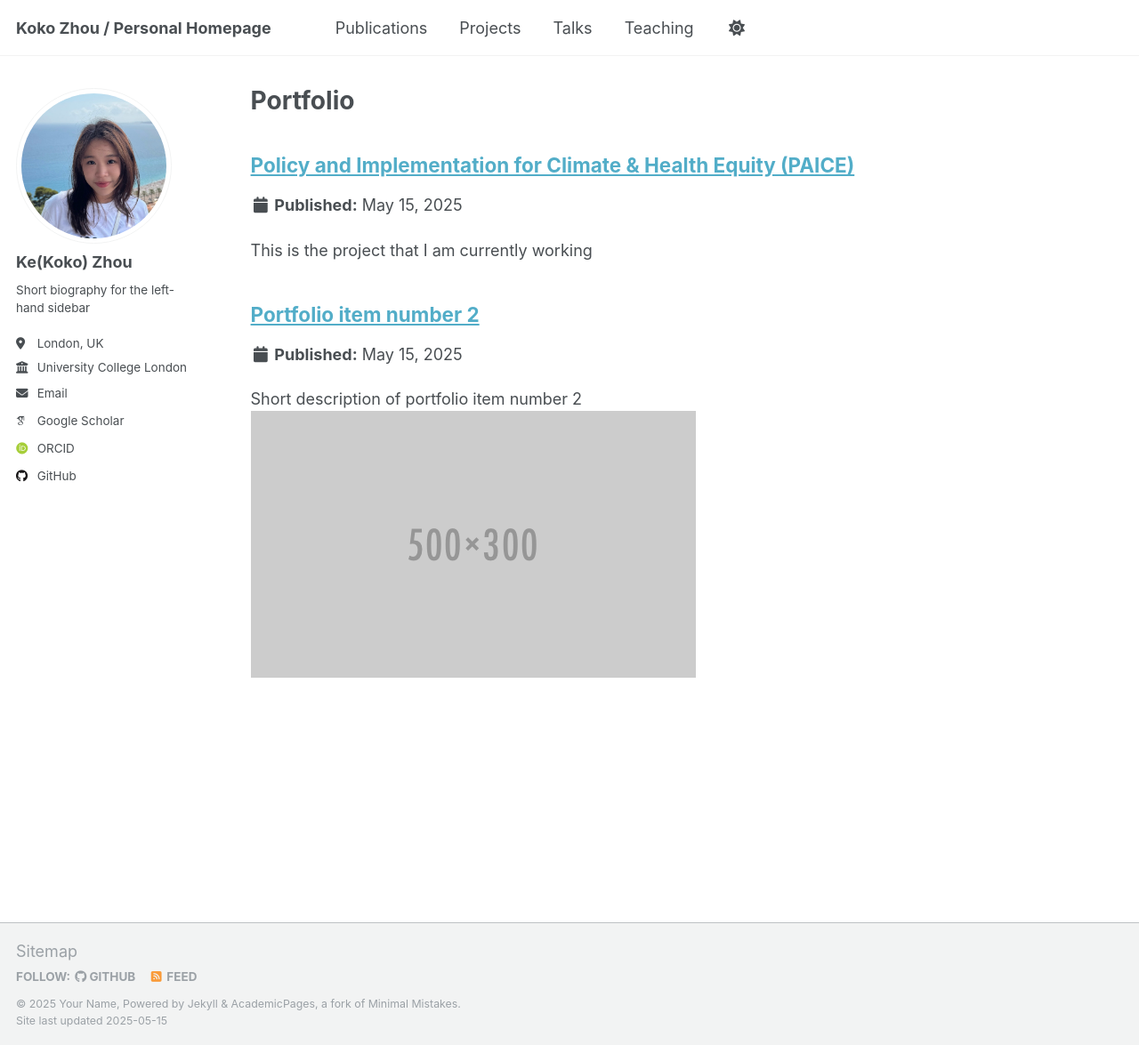
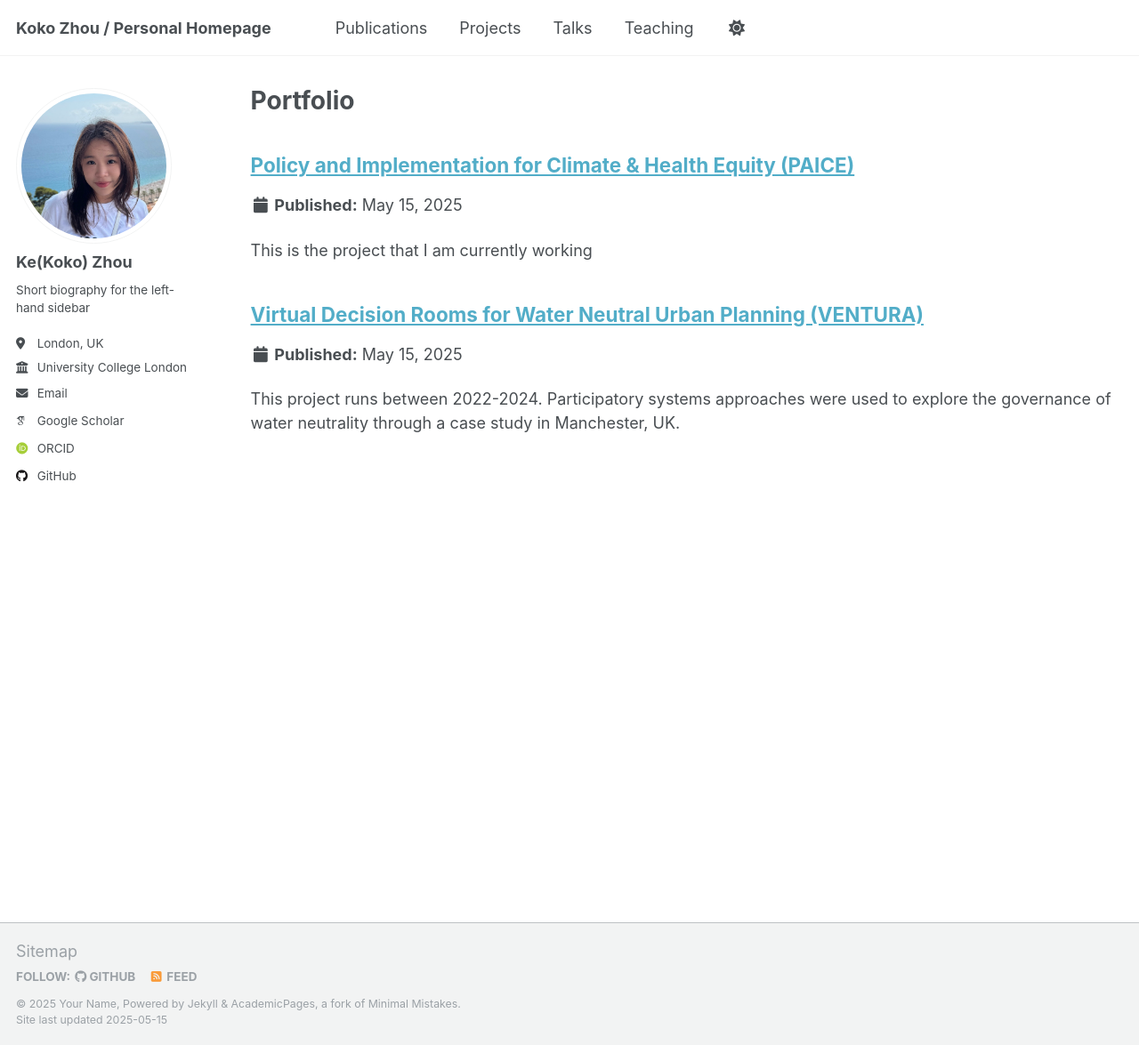
Before and after one commit to kokozhou/kokozhou.github.io, a Jekyll site: the page built from _pages/portfolio.html, in a window 1280 px wide and 1175 px high. Shown: the whole window at 89% size. Built offline with Jekyll 4.4.1, drawn with Linux system fonts in a browser that asks for light colours; some web fonts are replaced; a file with an impossible date is left out.

Commit message:
Update portfolio-2.html

```diff
--- a/_portfolio/portfolio-2.html
+++ b/_portfolio/portfolio-2.html
@@ -1,7 +1,7 @@
 ---
-title: "Portfolio item number 2"
-excerpt: "Short description of portfolio item number 2 <br/><img src='/images/500x300.png'>"
+title: "Virtual Decision Rooms for Water Neutral Urban Planning (VENTURA)"
+excerpt: "This project runs between 2022-2024. Participatory systems approaches were used to explore the governance of water neutrality through a case study in Manchester, UK."
 collection: portfolio
 ---
-
 This is an item in your portfolio. It can be have images or nice text. If you name the file .md, it will be parsed as markdown. If you name the file .html, it will be parsed as HTML.
+<br/><img src='/images/VENTURA.png'>"
```
